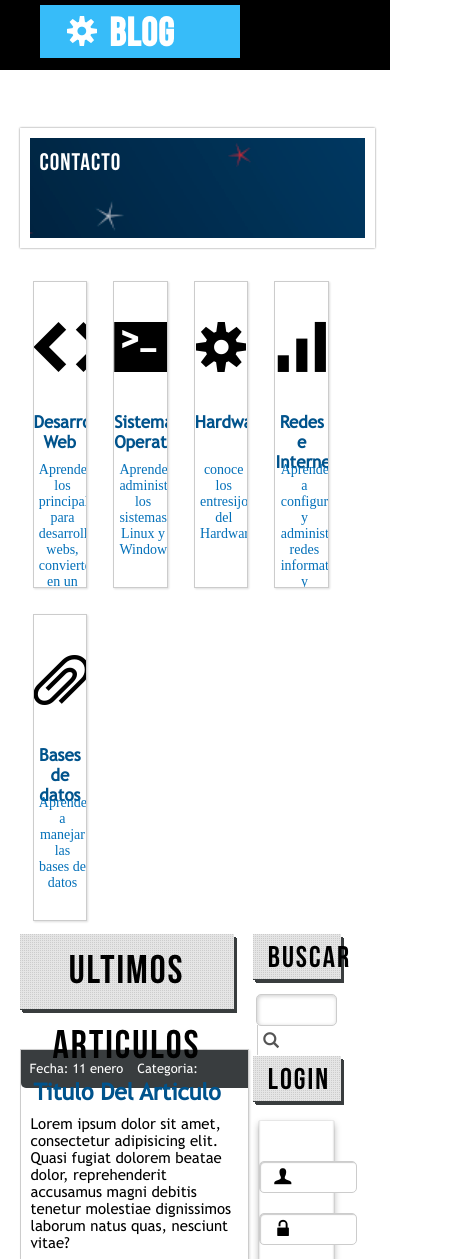
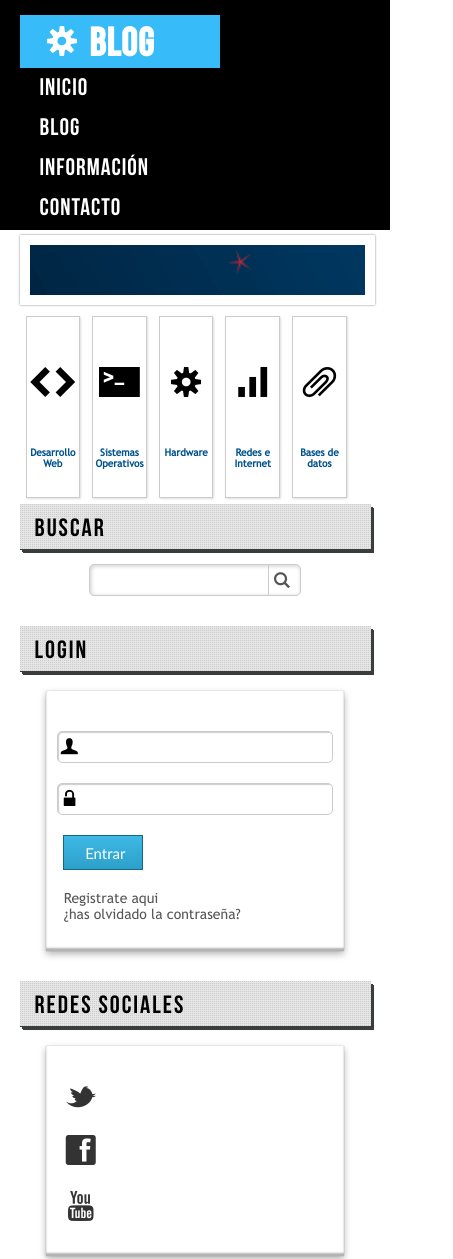
Before and after one commit to renzorojas-90/maquetado-web, a plain HTML site: page index.html in a window 390 px wide. Shown: the top 1259 px of the page, 453 px wide, since content can reach past the window. Drawn offline with Linux system fonts and the light colour scheme.

Commit message:
finalizando el responsive design

```diff
--- a/css/responsive.css
+++ b/css/responsive.css
@@ -63,10 +63,16 @@
         width: 61%;
     }
 
-    @media (max-width: 1063px) {
+}
+
+@media (max-width: 1063px) {
         .wrap{
             width: 90%;
             margin: 0px auto;
+        }
+
+        #banner h1{
+        width: 100%;
         }
 
         .card {
@@ -82,8 +88,65 @@
         }
 
         #lateral{
-            width: 25%;
+            width: 30%;
         }
+
+        aside h3{
+            font-size: 25px;
+            letter-spacing: 2px;
+            padding-left: 15px;
+            margin-top: 30px;
+            margin-bottom: 15px;
+        }
+
+        #search{
+            width: 60%;
+            height: 30px;
+            margin: 10px auto;
+            background-color: white;
+            border: 1px solid #ccc;
+            border-radius: 5px;
+            box-shadow: 1px 1px 4px #ccc inset;
+        }
+
+        #lateral input[type="text"]{
+            width: 70%;
+            height: 30px;
+            border: none;
+            padding-left: 5px;
+            border-radius: 5px;
+            background-color: transparent;
+            color: #CCC;
+            transition: all 300ms;
+        }
+
+        #lateral input[type="text"]:focus{
+            color: #555;
+
+        }
+
+        #login input[type="email"],
+        #login input[type="password"]{
+            display: block;
+            margin: 0px auto;
+            margin-top: 20px;
+            width: 70%;
+            height: 30px;
+            border: 1px solid #ccc;
+            box-shadow: 1px 1px 1px #ccc inset;
+            border-radius: 5px;
+            padding-left: 35px;
+        }
+
+        #login input[type="submit"],
+        #login input[type="button"],
+        #login input[type="reset"],
+        #login button{
+            width: 80px;
+            height: 35px;
+            margin-top: 20px;
+        }
+
         #articles{
             width: 61%;
         }
@@ -97,7 +160,167 @@
         #footer h5{
             font-size: 20px;
         }
+}
+
+@media (max-width: 867px) {
+
+
+        #banner h1{
+            font-size: 30px;
+        }
+
+        .card{
+            height: auto;
+        }
+
+        .card .description{
+            display: none;
+        }
+
+        #login input[type="reset"]{
+            display: none;
+        }
+
+
+
+        #footer ul{
+            font-size: 15px;
+        }
+
+        #footer ul li a{
+            height: 30px;
+
+        }
+
+        #footer iframe{
+            height: 200px;
+
+        }
+
+        #footer img {
+            margin-bottom: 15px;
+            max-width: 100%;
+        }
+
+}
+
+@media (max-width: 742px) {
+
+    #header{
+        width: 100%;
+        height: 120px;
+    }
+
+    #logo{
+        float: none;
+        margin: 0px auto;
+    }
+
+    #menu {
+        clear: both;
+        float: none;
+        margin: 0px auto;
+        text-align: center;
+    }
+
+    #lateral{
+        float: none;
+        width: 100%;
+        margin: 0px auto;
+    }
+
+    #lateral input[type="text"] {
+        width: 90%;
+    }
+
+    #login input[type="email"], #login input[type="password"] {
+        width: 90%;
+    }
+
+    #articles{
+        float: none;
+        width: 100%;
+        margin: 0px auto;
+
+    }
+
+    #footer{
+        height: auto;
+        padding-bottom: 50px;
+    }
+
+    #footer .wrap > div{
+        width: 100%;
+        margin: 0px auto;
+        margin-top: 20px;
+    }
+
+    #footer h5{
+        font-size: 22px;
+    }
+
+}
+
+@media (max-width: 623px) {
+
+    #header{
+        width: 100%;
+        height: 220px;
+        padding-top: 10px;
+    }
+
+    #logo{
+        float: left;
+        margin-top: 5px;
+    }
+
+    #menu {
+        clear: both;
+        float: none;
+        width: 100%;
+        margin: 0px auto;
+        text-align: center;
+    }
+
+    #menu ul li{
+        width: 100%;
+        text-align: left;
+        line-height: 40px;
+    }
+
+    #banner{
+        height: 50px;
+        margin: 5px auto;
+    }
+
+    #banner h1{
+        font-size: 20px;
+        background-position: 100px -907px;
     }
 
 
+    .card{
+        margin: 6px;
+    }
+
+    .card .icon {
+        font-size: 30px;
+    }
+
+    .card .category{
+        font-size: 10px;
+    }
+    #lateral input[type="text"] {
+        width: 80%;
+    }
+
+    #login input[type="email"], #login input[type="password"] {
+        width: 80%;
+    }
+
+    #articles .data {
+        float: none;
+        margin: 4px;
+        border-radius: 0px;
+    }
 }
--- a/css/styles.css
+++ b/css/styles.css
@@ -676,6 +676,7 @@ footer{
     background: black;
     color: white;
     overflow: hidden;
+    margin-bottom: 30px;
 }
 
 #footer .wrap > div{
```
